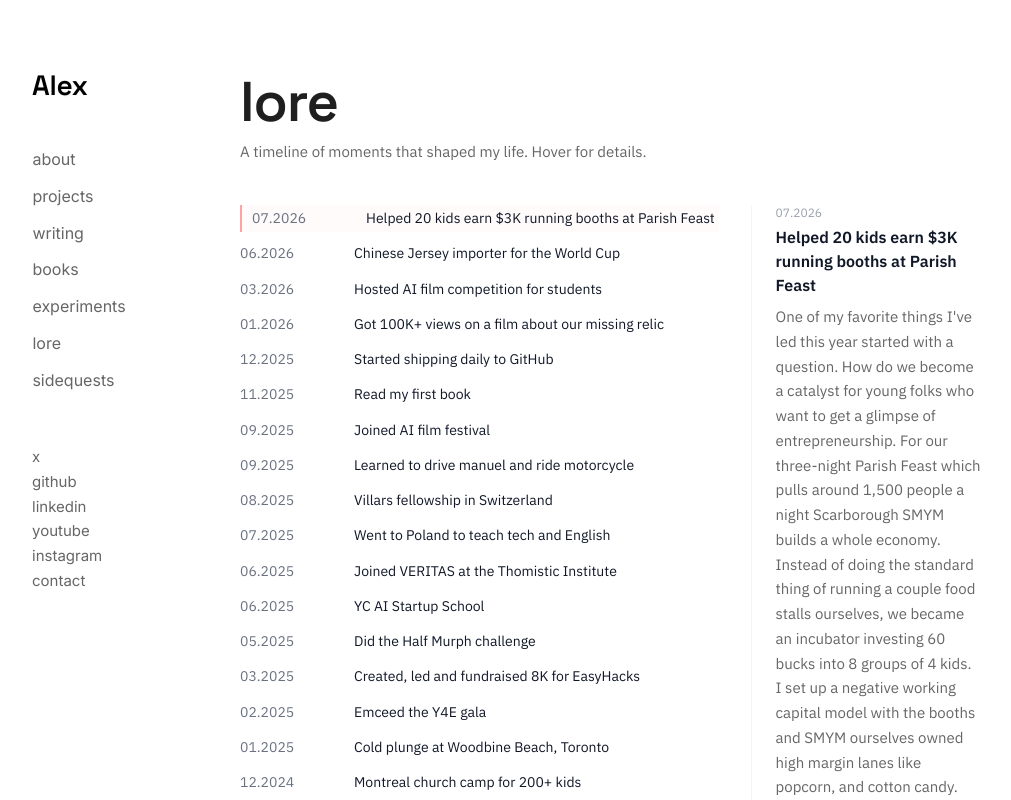
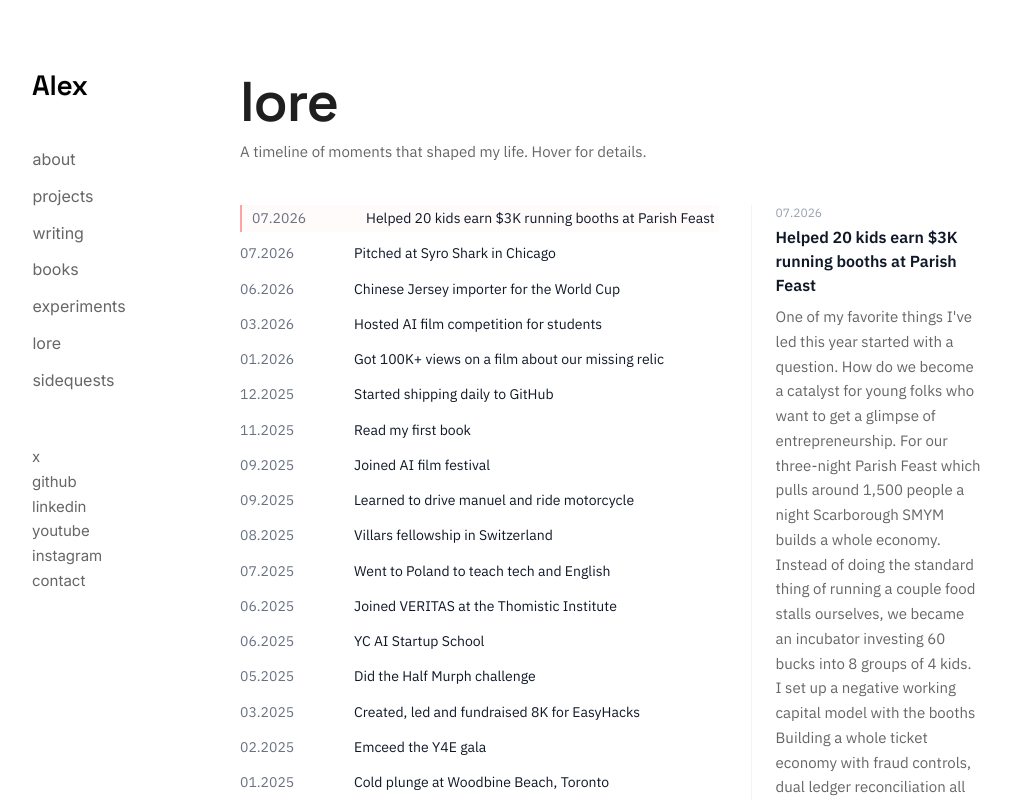
Before and after one commit to alexshibu1/alexshibu.com, a Next.js app: page /lore in a window 1280 px wide. Shown: the top 800 px of the page, without its empty margins (48-1059 px from the left). Built offline with nearby package versions, Linux system fonts and the light colour scheme.

Commit message:
a few changes

```diff
--- a/app/lore/LoreClient.tsx
+++ b/app/lore/LoreClient.tsx
@@ -85,6 +85,7 @@ function inferSortKey(date: string): number {
   return 0;
 }
 
+
 const LORE: LoreItem[] = [
   {
     id: "jersey-importer-2026-06",
@@ -92,12 +93,30 @@ const LORE: LoreItem[] = [
     line: "Chinese Jersey importer for the World Cup",
     more: "Became a Chinese jersey importer for the World Cup. Facetimed factories, learned enough Mandarin to negotiate, got custom pieces made at prices that shouldn't exist, and figured out customs. Talked with 15+ suppliers evryone from eletronics to peptides. I came out knowing how relationships get built in this industry ",
   },
+    {
+    id: "syro-shark-2026-07",
+    date: "07.2026",
+    line: "Pitched at Syro Shark in Chicago",
+    more: "I got the opportunity to go for the Silver Jubilee of the Chicago Syro Malabar Diocese where I pitched Avalonn for Syro Shark Tank. We didn't win. Met some really incredible people and mentors. Learned a hard lesson about what actual traction looks like.",
+
+    links: [
+      {
+        label: "Instagram",
+        url: "https://www.instagram.com/p/Dc0g1k7s2eC/?utm_source=ig_web_copy_link&igsh=MzRlODBiNWFlZA==",
+      },
+      {
+        label: "Pitch video",
+        url: "https://youtu.be/o5b-4m51GvM?si=Hwm8GFF8nGXcWsQN",
+      }
+    ]
+  },
+
   {
     id: "smym-feast-2026-07",
     date: "07.2026",
     line: "Helped 20 kids earn $3K running booths at Parish Feast",
     more:
-      "One of my favorite things I've led this year started with a question. How do we become a catalyst for young folks who want to get a glimpse of entrepreneurship. For our three-night Parish Feast which pulls around 1,500 people a night Scarborough SMYM builds a whole economy. Instead of doing the standard thing of running a  couple food stalls ourselves, we became an incubator investing 60 bucks into 8 groups of 4 kids. I set up a negative working capital model with the booths and SMYM ourselves owned high margin lanes like popcorn,  and cotton candy. Which became a financial backbone for the kids to experiment, building a whole ticket economy with fraud controls, dual ledger reconciliation all while also filming a documentary about the ups and downs of the whole 40+ person operation. Night after night of organizing PR, dealing with a chaotic mess, my job everyday was crisis management. We made over 3k in revenue and had a whole lot of fun doing it.",
+      "One of my favorite things I've led this year started with a question. How do we become a catalyst for young folks who want to get a glimpse of entrepreneurship. For our three-night Parish Feast which pulls around 1,500 people a night Scarborough SMYM builds a whole economy. Instead of doing the standard thing of running a  couple food stalls ourselves, we became an incubator investing 60 bucks into 8 groups of 4 kids. I set up a negative working capital model with the booths Building a whole ticket economy with fraud controls, dual ledger reconciliation all while also filming a documentary about the ups and downs of the whole 40+ person operation. Night after night of organizing PR, dealing with a chaotic mess, my job everyday was crisis management. We made over 3k in revenue and had a whole lot of fun doing it.",
     links: [
       {
         label: "Instagram",
```
